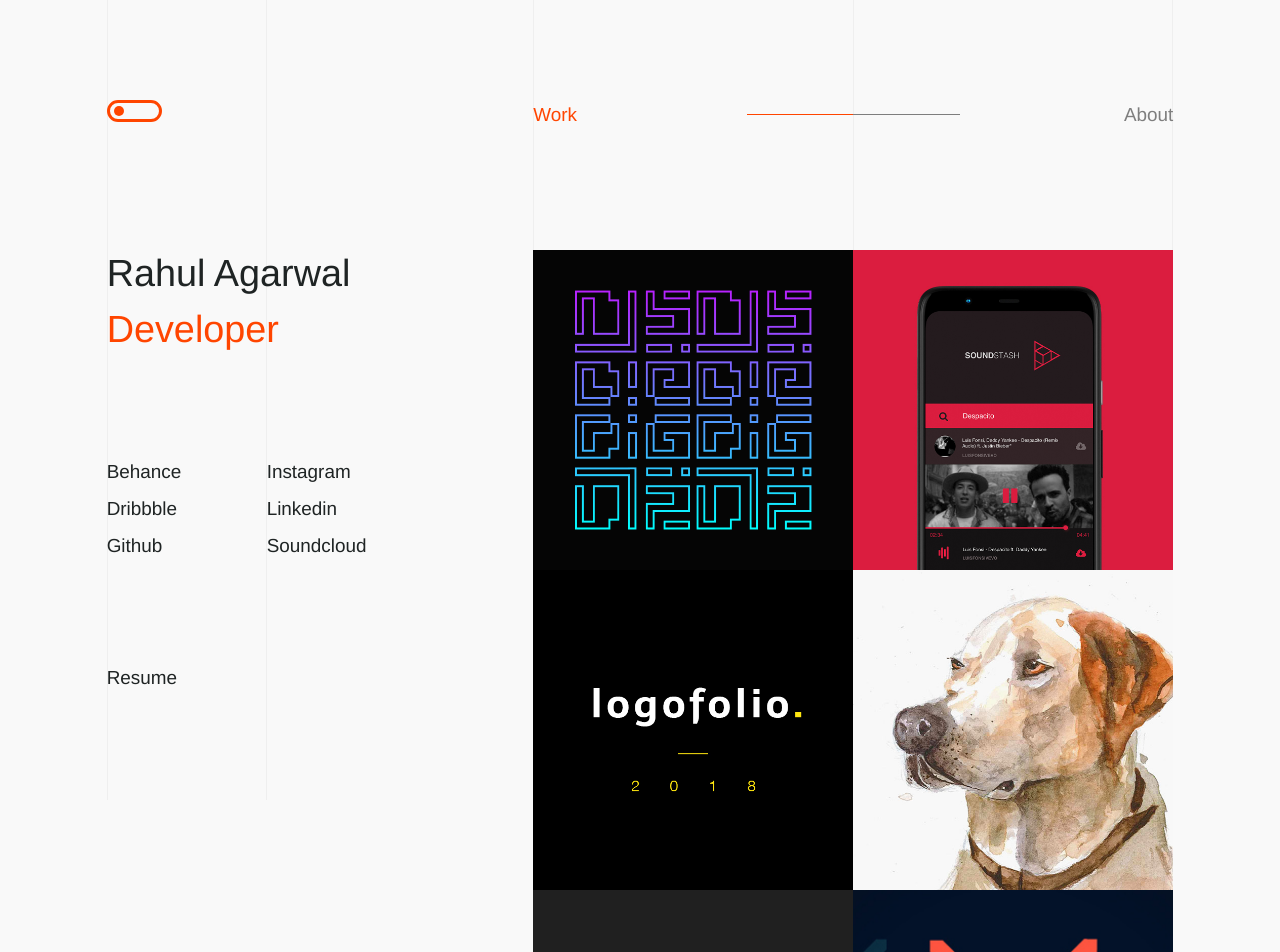
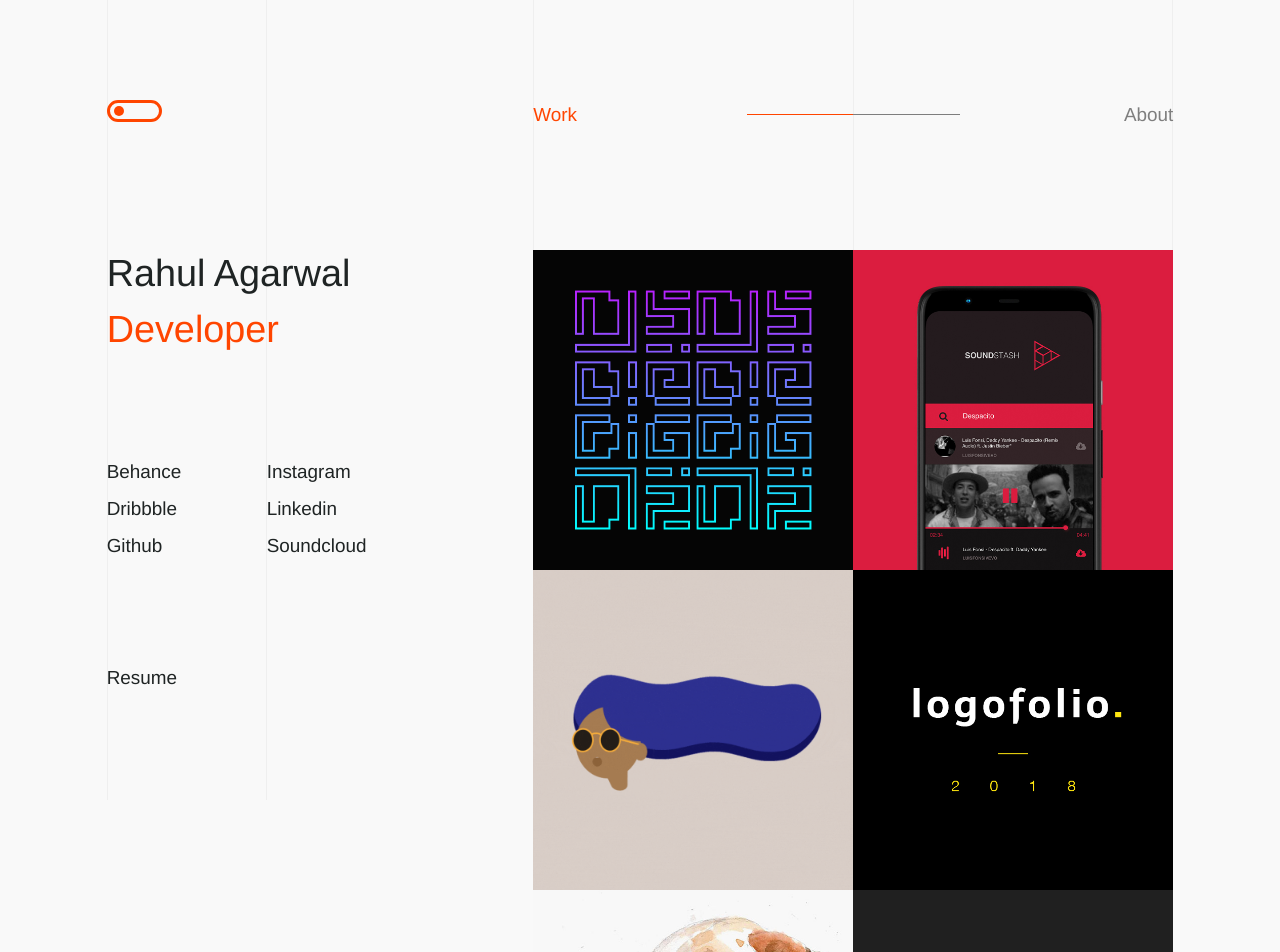
Before and after one commit to eccentricdz/eccentricdz.github.io, a React (Create React App) app: page / in a window 1280 px wide. Shown: the top 952 px of the page. Built offline with nearby package versions, Linux system fonts and the light colour scheme.

Commit message:
Added motion design project

```diff
--- a/src/components/About.js
+++ b/src/components/About.js
@@ -6,7 +6,7 @@ export default class About extends React.Component {
         return (
             <section className="about">
                 <p>
-                Hello <br /> <br />
+                Hello! <br /> <br />
 
                 I am a designer / developer hybrid and enjoy crafting functional and aesthetic digital solutions, by means of design and code.<br /> <br />
 
--- a/src/components/Project.js
+++ b/src/components/Project.js
@@ -6,7 +6,7 @@ export default class Project extends React.Component {
         return (
             <section className="project" id={this.props.id} onClick={() => this.props.clickHandler(this.props.id)}>
                 <a className="project-link" href={this.props.url} rel="noopener noreferrer" target="_blank">
-                    <img src={`${process.env.PUBLIC_URL}/project-images/${this.props.id}.jpg`} alt={this.props.title}></img>
+                    <img src={`${process.env.PUBLIC_URL}/project-images/${this.props.id}.${this.props.imageExtension}`} alt={this.props.title}></img>
                 </a>
                 <div className="project-details">
                     <div className="project-details-top">
--- a/src/components/Work.js
+++ b/src/components/Work.js
@@ -8,7 +8,7 @@ export default class Work extends React.Component {
         return (
             <section className="work">
                 { projects.map((project, index) => {
-                    const { id, description, title, url, tags } = project;
+                    const { id, description, title, url, tags, extension } = project;
                     return (
                         <Project
                         key={index}
@@ -17,6 +17,7 @@ export default class Work extends React.Component {
                         description={description}
                         tags={tags}
                         url={url}
+                        imageExtension={ extension == undefined ? "jpg" : extension }
                         clickHandler={(id) => this.props.clickHandler(id)}
                         ></Project>
                     )
--- a/src/projects.json
+++ b/src/projects.json
@@ -12,6 +12,14 @@
         "id": "sound-stash",
         "url": "https://www.behance.net/gallery/95341767/Sound-Stash",
         "tags": "Ideation, UI Design, Branding, Development"
+    },
+    {
+        "title": "Learning Motion Design",
+        "description": "I am learning motion design and this collection showcases some of my work.",
+        "id": "motion",
+        "url": "https://dribbble.com/eccentricdz/collections/2036293-Learning-Motion-Design",
+        "tags": "Motion Design, Animation",
+        "extension": "gif"
     },
     {
         "title": "Logofolio 2018",
```
Also changed, not shown: public/project-images/motion.gif (added).
